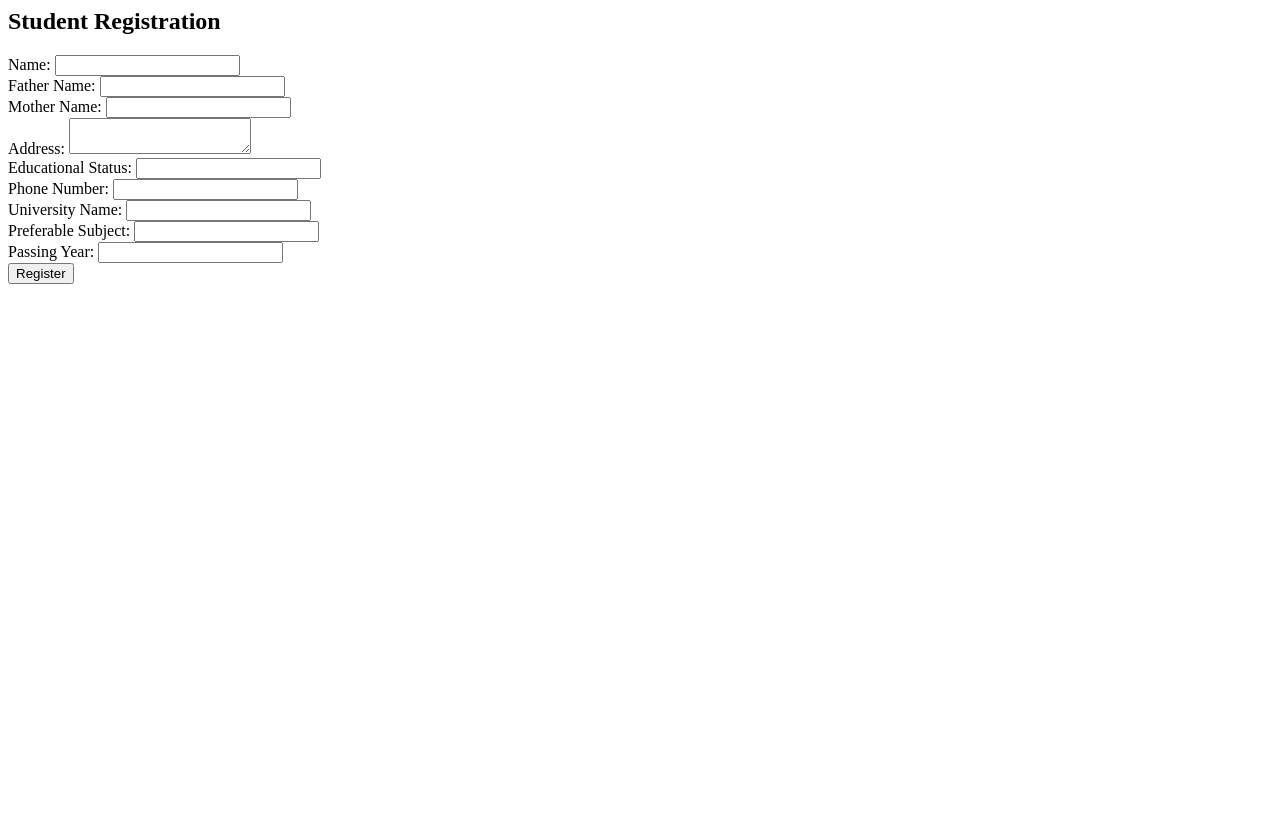
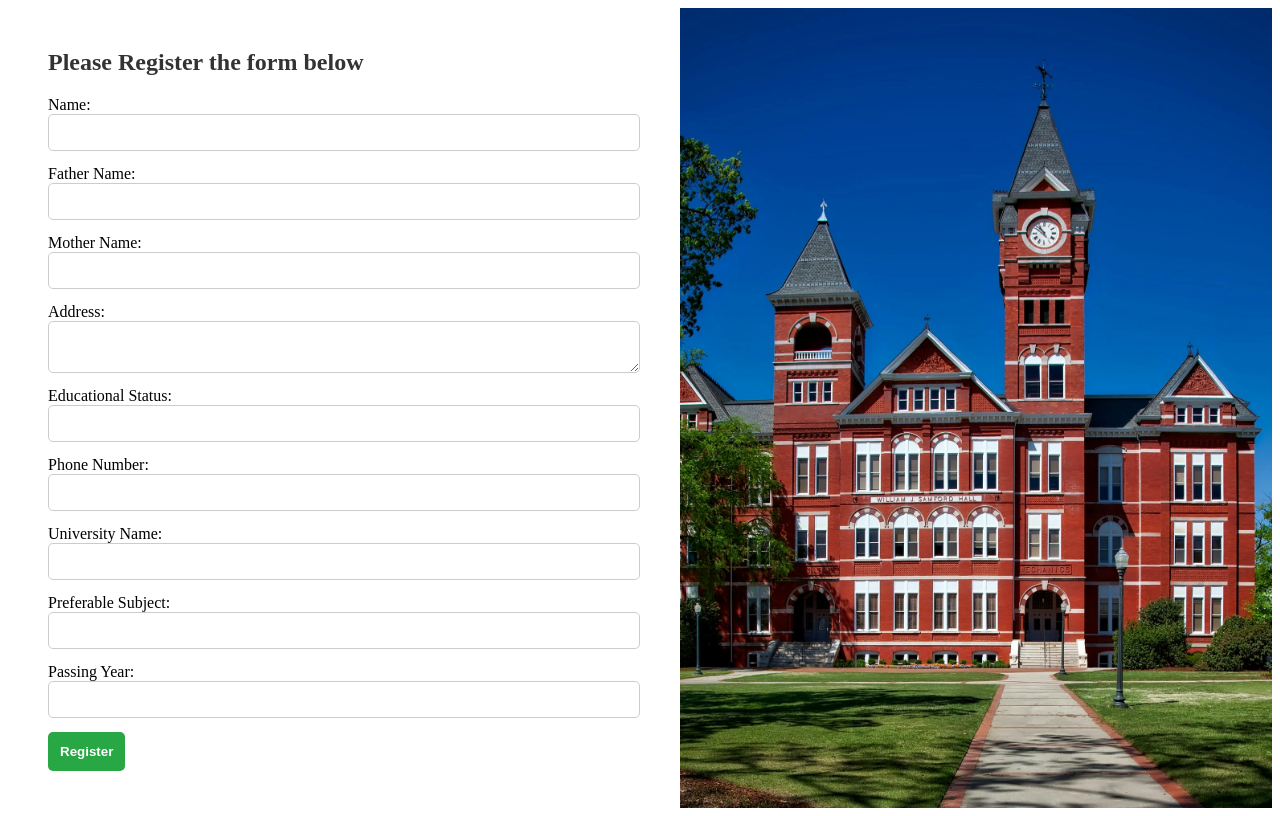
Before and after one commit to Munia6242/studentms, a PHP site: page /create.php in a window 1280 px wide. Before the commit the page ends 284 px from the top, so only its background shows below. Run offline with PHP 8.4, Linux system fonts and the light colour scheme.

Commit message:
Morning Submit

```diff
--- a/create.php
+++ b/create.php
@@ -1,20 +1,6 @@
-<?php include 'db.php'; ?>
+<?php
+include 'db.php';
 
-<h2>Student Registration</h2>
-<form method="POST">
-    Name: <input type="text" name="name" required><br>
-    Father Name: <input type="text" name="father_name"><br>
-    Mother Name: <input type="text" name="mother_name"><br>
-    Address: <textarea name="address"></textarea><br>
-    Educational Status: <input type="text" name="educational_status"><br>
-    Phone Number: <input type="text" name="phone_number"><br>
-    University Name: <input type="text" name="university_name"><br>
-    Preferable Subject: <input type="text" name="preferable_subject"><br>
-    Passing Year: <input type="number" name="passing_year"><br>
-    <input type="submit" name="submit" value="Register">
-</form>
-
-<?php
 if (isset($_POST['submit'])) {
     $stmt = $conn->prepare("INSERT INTO students (name, father_name, mother_name, address, educational_status, phone_number, university_name, preferable_subject, passing_year) VALUES (?, ?, ?, ?, ?, ?, ?, ?, ?)");
     $stmt->bind_param(
@@ -30,6 +16,29 @@ if (isset($_POST['submit'])) {
         $_POST['passing_year']
     );
     $stmt->execute();
-    echo "<p>Student Registered!</p>";
+    header("Location: index.php");
 }
 ?>
+
+<link rel="stylesheet" href="style.css">
+
+<div class="container">
+    <div class="form-section">
+        <h2>Please Register the form below</h2>
+        <form method="POST">
+            Name: <input type="text" name="name" required><br>
+            Father Name: <input type="text" name="father_name"><br>
+            Mother Name: <input type="text" name="mother_name"><br>
+            Address: <textarea name="address"></textarea><br>
+            Educational Status: <input type="text" name="educational_status"><br>
+            Phone Number: <input type="text" name="phone_number"><br>
+            University Name: <input type="text" name="university_name"><br>
+            Preferable Subject: <input type="text" name="preferable_subject"><br>
+            Passing Year: <input type="number" name="passing_year"><br>
+            <input type="submit" name="submit" value="Register">
+        </form>
+    </div>
+    <div class="image-section">
+        <img src="student.jpg" alt="Student Registration">
+    </div>
+</div>
--- a/delet.php
+++ b/delet.php
@@ -0,0 +1,6 @@
+<?php
+include 'db.php';
+$id = $_GET['id'];
+$conn->query("DELETE FROM students WHERE id = $id");
+header("Location: index.php");
+?>
--- /dev/null
+++ b/style.css
@@ -0,0 +1,193 @@
+bbody {
+    font-family: Arial, sans-serif;
+    margin: 0;
+    background: #f4f6f8;
+}
+
+.container {
+    display: flex;
+    height: 100vh;
+}
+
+.form-section {
+    flex: 1;
+    padding: 40px;
+    background: #fff;
+    display: flex;
+    flex-direction: column;
+    justify-content: center;
+}
+
+.image-section {
+    flex: 1;
+    background: #e0e0e0;
+    display: flex;
+    align-items: center;
+    justify-content: center;
+}
+
+.image-section img {
+  width: 100%;
+  height: 100%;
+  object-fit: cover;
+  display: block;
+}
+
+h2 {
+    margin-bottom: 20px;
+    color: #333;
+}
+
+form input[type="text"],
+form input[type="number"],
+form textarea {
+    width: 100%;
+    padding: 10px;
+    margin-bottom: 14px;
+    border: 1px solid #ccc;
+    border-radius: 5px;
+}
+
+form input[type="submit"] {
+    background: #28a745;
+    color: white;
+    padding: 12px;
+    border: none;
+    border-radius: 5px;
+    cursor: pointer;
+    font-weight: bold;
+}
+
+form input[type="submit"]:hover {
+    background: #218838;
+}
+
+
+.index-container {
+    width: 100%;
+    padding: 50px;
+    box-sizing: border-box;
+    background: #f8f9fa;
+}
+
+.index-container h2 {
+    margin-bottom: 20px;
+    font-size: 28px;
+    color: #333;
+}
+
+table {
+    width: 100%;
+    border-collapse: collapse;
+    background-color: #fff;
+    box-shadow: 0 0 10px rgba(0,0,0,0.05);
+    font-size: 16px;
+}
+
+table th, table td {
+    padding: 14px 16px;
+    border: 1px solid #ddd;
+    text-align: left;
+}
+
+table th {
+    background-color: #007bff;
+    color: white;
+    font-weight: bold;
+}
+
+table tr:nth-child(even) {
+    background-color: #f2f2f2;
+}
+
+table a {
+    color: #007bff;
+    text-decoration: none;
+    font-weight: bold;
+}
+
+table a:hover {
+    text-decoration: underline;
+}
+
+.form-container {
+    width: 100%;
+    max-width: 600px;
+    margin: 50px auto;
+    padding: 40px;
+    background: #fff;
+    border-radius: 10px;
+    box-shadow: 0 0 20px rgba(0,0,0,0.1);
+}
+
+.form-container h2 {
+    text-align: center;
+    margin-bottom: 30px;
+    font-size: 26px;
+    color: #333;
+}
+
+.form-container form {
+    display: flex;
+    flex-direction: column;
+}
+
+.form-container label {
+    margin-bottom: 6px;
+    font-weight: bold;
+    color: #444;
+}
+
+.form-container input {
+    padding: 12px;
+    margin-bottom: 20px;
+    border: 1px solid #ccc;
+    border-radius: 6px;
+    font-size: 16px;
+}
+
+.form-container button {
+    background-color: #007bff;
+    color: white;
+    padding: 14px;
+    border: none;
+    border-radius: 6px;
+    font-size: 16px;
+    cursor: pointer;
+    transition: 0.3s ease;
+}
+
+.form-container button:hover {
+    background-color: #0056b3;
+}
+
+.top-bar {
+    display: flex;
+    justify-content: space-between;
+    align-items: center;
+    padding: 30px 50px 10px 50px;
+    background-color: #f9f9f9;
+}
+
+.page-title {
+    flex: 1;
+    text-align: center;
+    font-size: 32px;
+    color: #333;
+    margin: 0;
+}
+
+.add-btn {
+    padding: 10px 20px;
+    background: #28a745;
+    color: white;
+    text-decoration: none;
+    border-radius: 6px;
+    font-size: 16px;
+    transition: 0.3s;
+    margin-left: auto;
+}
+
+.add-btn:hover {
+    background: #218838;
+}
```
Also changed, not shown: edit.php (+70 -0 lines), index.php (+34 -15 lines), student.jpg (added).
